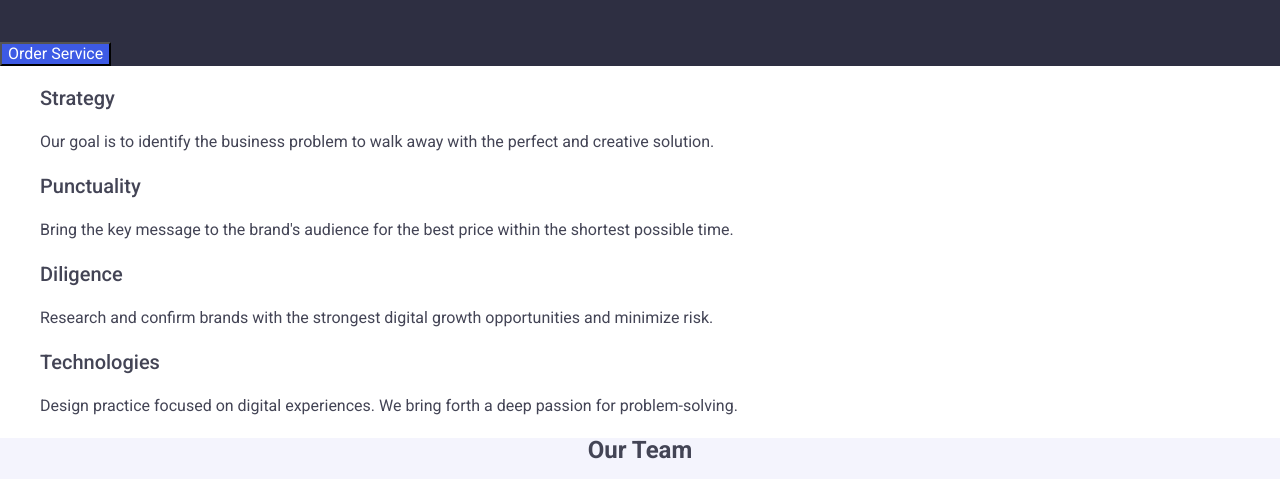
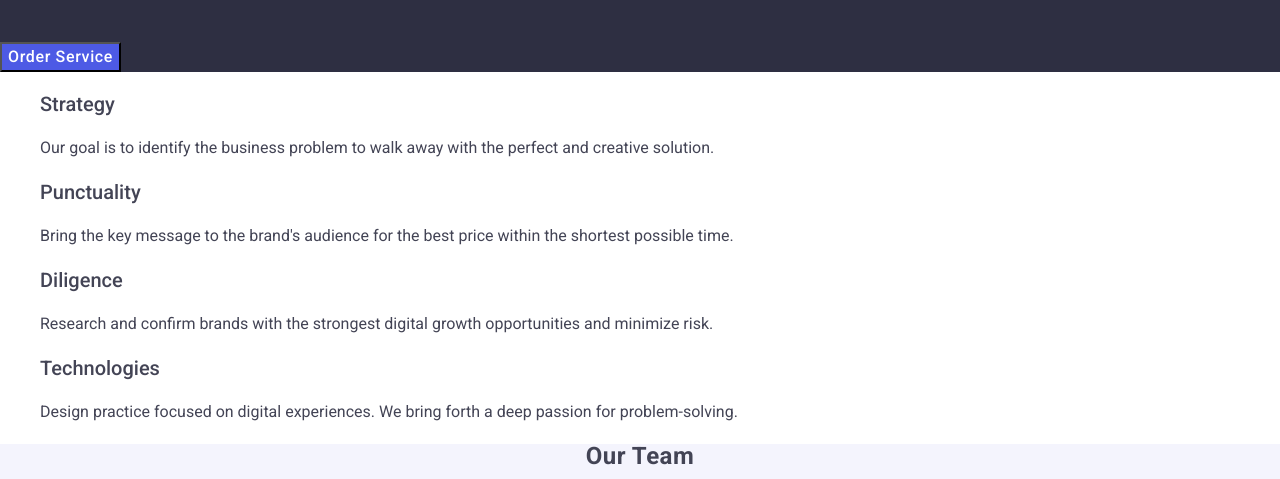
Before and after one commit to kovalchuk14/kovalchuk14-goit-markup-hw-02, a plain HTML site: page index.html in a window 1280 px wide. Shown: the part 287-766 px from the top of the page. Drawn offline with nearby package versions, Linux system fonts and the light colour scheme.

Commit message:
second attemp

```diff
--- a/css/style.css
+++ b/css/style.css
@@ -17,8 +17,10 @@ ul {
     list-style-type: none;
 }
 
-h2 {
+.section-logo {
     text-align: center;
+    line-height: 1.07;
+    letter-spacing: 0.02em;
 }
 
 h3 {
@@ -78,7 +80,12 @@ h3 {
 
 .banner-button {
     color: #ffffff;
-    background-color: #3d5ae5;
+    font-family: "Roboto", sans-serif;
+    font-weight: 500;
+    line-height: 1.5;
+    letter-spacing: 0.04em;
+    background-color: #4d5ae5;
+    cursor: pointer;
 }
 
 .banner-button:hover,
--- a/index.html
+++ b/index.html
@@ -46,7 +46,7 @@
 
         <!--#region -----------------2st section(benefits)---------------------- -->
         <section>
-            <h2 hidden>Benefits</h2>
+            <h2 hidden class="section-logo">Benefits</h2>
             <ul>
                 <li>
                     <h3>Strategy</h3>
@@ -82,7 +82,7 @@
 
         <!--#region -----------------3st section(Team)---------------------- -->
         <section class="section-team">
-            <h2>Our Team</h2>
+            <h2 class="section-logo">Our Team</h2>
             <ul>
                 <li class="team-card">
                     <img src="./images/photos/Mark_Guerrero.jpg" alt="Mark Guerrero" width="264">
@@ -110,6 +110,7 @@
 
         <!--#region ---------------------4st section(Portfolio)------------------------------- -->
         <section>
+            <h2 class="section-logo">Our Portfolio</h2>
             <ul>
                 <li>
                     <img src="./images/photos/img3.jpg" alt="Banking App" width="360">
```
